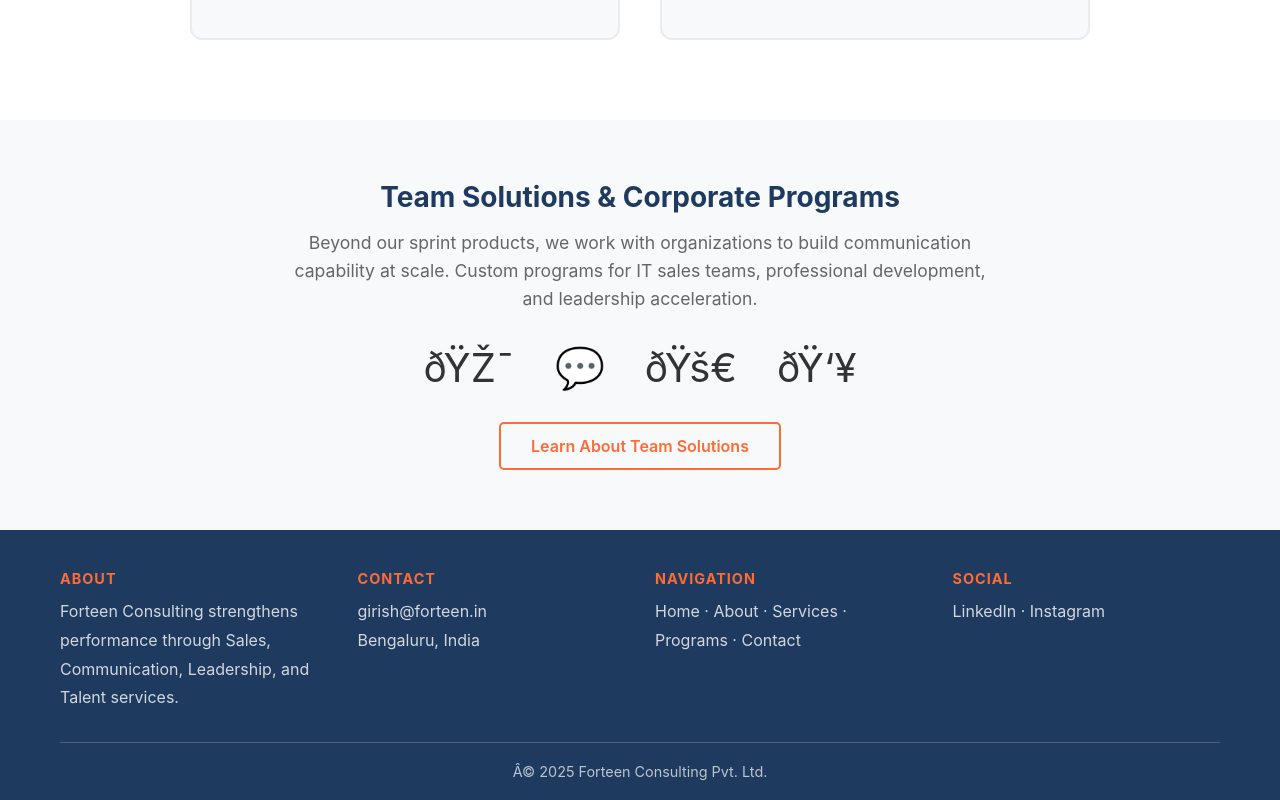
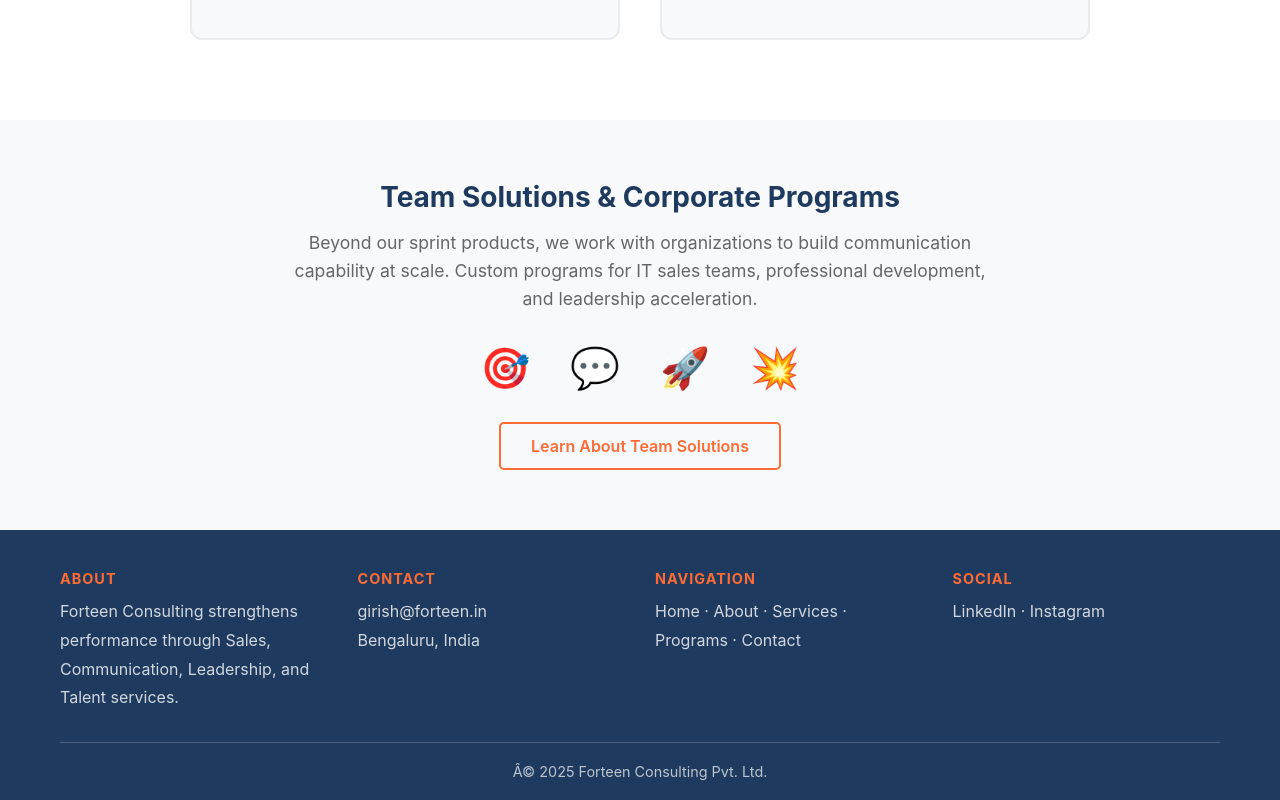
Before and after one commit to giriforteen/forteen-site, a Next.js app: page / in a window 1280 px wide. Shown: the part 4711-5511 px from the top of the page. Built offline with nearby package versions, Linux system fonts and the light colour scheme.

Commit message:
Fix emoji encoding in Team Solutions section

```diff
--- a/pages/index.js
+++ b/pages/index.js
@@ -262,10 +262,10 @@ export default function Home() {
               at scale. Custom programs for IT sales teams, professional development, and leadership acceleration.
             </p>
             <div className="corporate-services">
-              <div className="service-icon">ðŸŽ¯</div>
+              <div className="service-icon">🎯</div>
               <div className="service-icon">💬</div>
-              <div className="service-icon">ðŸš€</div>
-              <div className="service-icon">ðŸ‘¥</div>
+              <div className="service-icon">🚀</div>
+              <div className="service-icon">💥</div>
             </div>
             <Link href="/services" className="btn btn-secondary">
               Learn About Team Solutions
```
